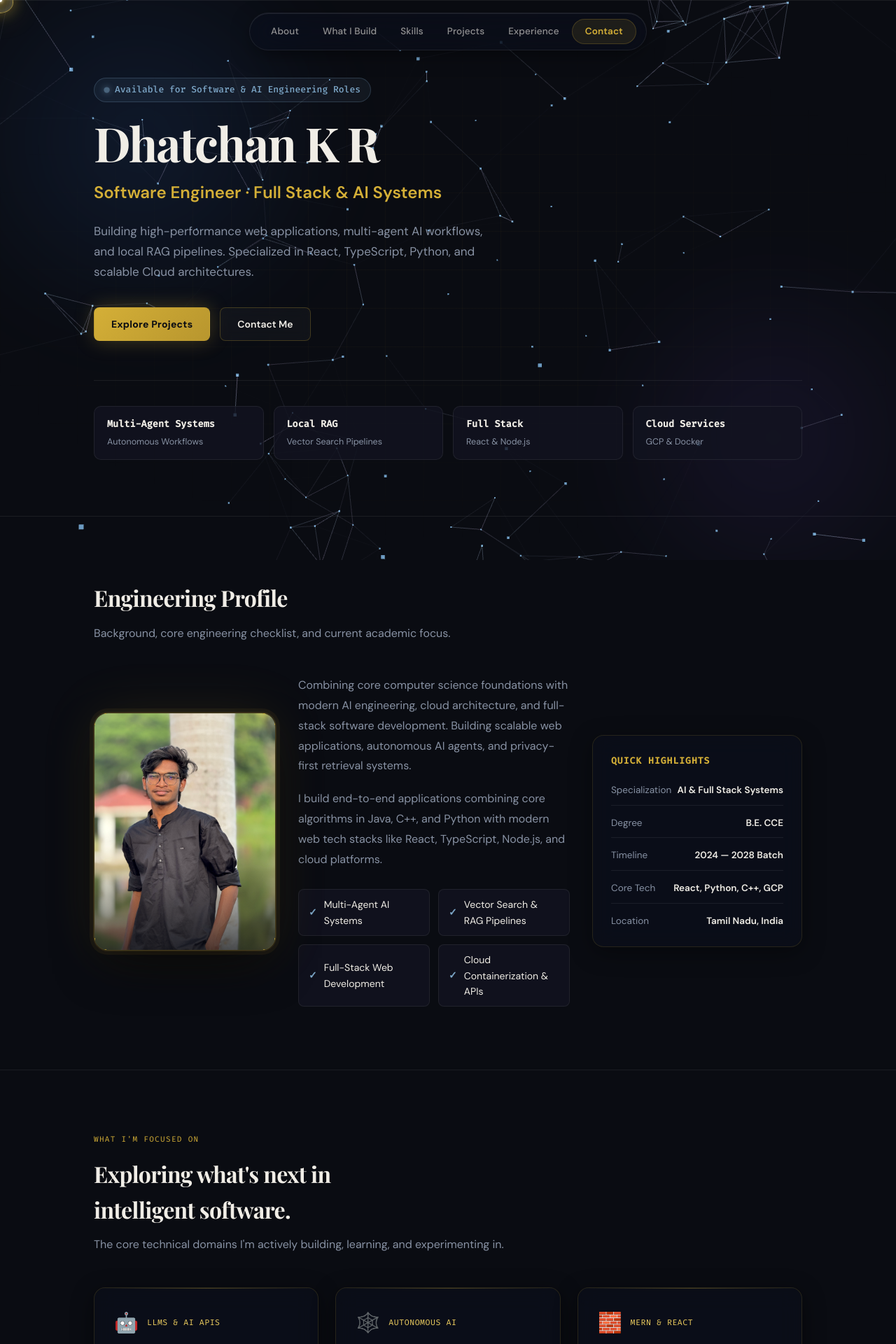
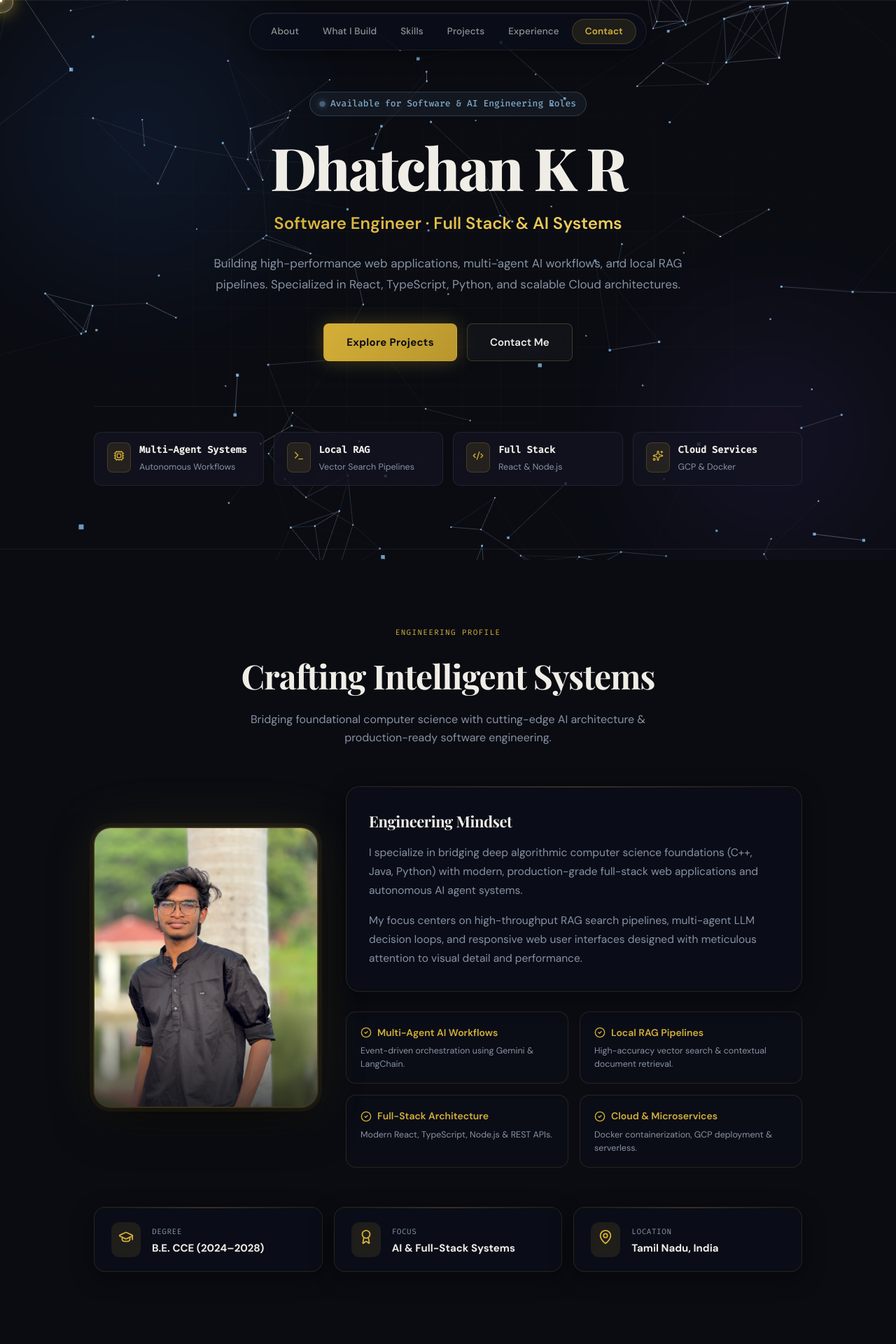
Before and after one commit to dhatchankr/Portfolio, a React (Vite) app: page / in a window 1280 px wide. Shown: the top 1920 px of the page at 70% size. Built offline with nearby package versions, Linux system fonts and the light colour scheme.

Commit message:
feat: centered hero layout & impressive restructured about section with photo & capability grid

```diff
--- a/src/components/About.tsx
+++ b/src/components/About.tsx
@@ -1,27 +1,43 @@
+import { motion } from "motion/react";
 import profileImg from "../assets/images/profile.jpg";
+import { CheckCircle2, Award, Zap, Code, ShieldCheck, MapPin, GraduationCap } from "lucide-react";
 
 export default function About() {
-  const checklist = [
-    "Multi-Agent AI Systems",
-    "Vector Search & RAG Pipelines",
-    "Full-Stack Web Development",
-    "Cloud Containerization & APIs",
+  const capabilities = [
+    { title: "Multi-Agent AI Workflows", desc: "Event-driven orchestration using Gemini & LangChain." },
+    { title: "Local RAG Pipelines", desc: "High-accuracy vector search & contextual document retrieval." },
+    { title: "Full-Stack Architecture", desc: "Modern React, TypeScript, Node.js & REST APIs." },
+    { title: "Cloud & Microservices", desc: "Docker containerization, GCP deployment & serverless." },
   ];
 
   return (
-    <section id="about">
+    <section id="about" style={{ padding: '110px 0', borderTop: '1px solid var(--border)', position: 'relative' }}>
       <div className="container">
-        <h2 className="section-title">Engineering Profile</h2>
-        <p className="section-desc">
-          Background, core engineering checklist, and current academic focus.
+
+        {/* Header Label */}
+        <div style={{ textAlign: 'center', marginBottom: '56px' }}>
+          <span className="section-label">Engineering Profile</span>
+          <h2 className="section-title" style={{ fontSize: 'clamp(32px, 5vw, 48px)' }}>
+            Crafting Intelligent Systems
+          </h2>
+          <p className="section-desc" style={{ margin: '0 auto', maxWidth: '620px' }}>
+            Bridging foundational computer science with cutting-edge AI architecture & production-ready software engineering.
           </p>
+        </div>
 
-        <div className="about-grid" style={{ gridTemplateColumns: '260px 1fr 300px', gap: '32px', alignItems: 'center' }}>
+        {/* Main Grid: Photo Card + Story & Highlights */}
+        <div className="about-redesign-grid">
 
-          {/* Profile Photo */}
-          <div className="about-photo-col" style={{ display: 'flex', justifyContent: 'center' }}>
-            <div className="profile-card" style={{ width: '100%', maxWidth: '260px' }}>
-              <div className="profile-img-wrap" style={{ width: '100%', height: '340px', borderRadius: '20px' }}>
+          {/* Left: Premium Portrait Card */}
+          <motion.div
+            initial={{ opacity: 0, x: -24 }}
+            whileInView={{ opacity: 1, x: 0 }}
+            viewport={{ once: true }}
+            transition={{ duration: 0.6 }}
+            style={{ display: 'flex', justifyContent: 'center' }}
+          >
+            <div className="profile-card" style={{ width: '100%', maxWidth: '320px' }}>
+              <div className="profile-img-wrap" style={{ width: '100%', height: '400px', borderRadius: '24px' }}>
                 <img
                   src={profileImg}
                   alt="Dhatchan K R — Software Engineer"
@@ -34,62 +50,115 @@ export default function About() {
                 <div className="profile-corner profile-corner--br" />
               </div>
             </div>
+          </motion.div>
+
+          {/* Center/Right: Detailed Story & Capabilities */}
+          <motion.div
+            initial={{ opacity: 0, x: 24 }}
+            whileInView={{ opacity: 1, x: 0 }}
+            viewport={{ once: true }}
+            transition={{ duration: 0.6, delay: 0.15 }}
+            style={{ display: 'flex', flexDirection: 'column', gap: '28px' }}
+          >
+            {/* Story Card */}
+            <div className="glass-card" style={{ padding: '32px', borderRadius: '20px' }}>
+              <h3 style={{ fontSize: '22px', fontWeight: 700, color: 'var(--text)', marginBottom: '14px', fontFamily: 'var(--font-heading)' }}>
+                Engineering Mindset
+              </h3>
+              <p style={{ fontSize: '15.5px', lineHeight: 1.75, color: 'var(--text-muted)', marginBottom: '16px' }}>
+                I specialize in bridging deep algorithmic computer science foundations (C++, Java, Python) with modern, production-grade full-stack web applications and autonomous AI agent systems.
+              </p>
+              <p style={{ fontSize: '15.5px', lineHeight: 1.75, color: 'var(--text-muted)' }}>
+                My focus centers on high-throughput RAG search pipelines, multi-agent LLM decision loops, and responsive web user interfaces designed with meticulous attention to visual detail and performance.
+              </p>
             </div>
 
-          {/* Center — text */}
-          <div className="about-text">
-            <p>
-              Combining core computer science foundations with modern AI engineering, cloud architecture, and full-stack software development. Building scalable web applications, autonomous AI agents, and privacy-first retrieval systems.
-            </p>
-            <p>
-              I build end-to-end applications combining core algorithms in Java, C++, and Python with modern web tech stacks like React, TypeScript, Node.js, and cloud platforms.
-            </p>
-
-            {/* Checklist */}
-            <ul className="checklist">
-              {checklist.map((item) => (
-                <li key={item}>{item}</li>
+            {/* Core Capability Cards Grid */}
+            <div style={{ display: 'grid', gridTemplateColumns: 'repeat(auto-fit, minmax(240px, 1fr))', gap: '16px' }}>
+              {capabilities.map((cap) => (
+                <div
+                  key={cap.title}
+                  style={{
+                    background: 'var(--glass-bg)',
+                    border: '1px solid var(--glass-border)',
+                    padding: '18px 20px',
+                    borderRadius: '14px',
+                    display: 'flex',
+                    flexDirection: 'column',
+                    gap: '6px'
+                  }}
+                >
+                  <div style={{ display: 'flex', alignItems: 'center', gap: '8px', color: 'var(--primary)', fontWeight: 600, fontSize: '14px' }}>
+                    <CheckCircle2 size={16} style={{ flexShrink: 0 }} />
+                    <span>{cap.title}</span>
+                  </div>
+                  <span style={{ fontSize: '12.5px', color: 'var(--text-muted)', fontFamily: 'var(--font-main)', lineHeight: 1.5 }}>
+                    {cap.desc}
+                  </span>
+                </div>
               ))}
-            </ul>
             </div>
 
-          {/* Right — sidebar */}
-          <div className="sidebar-box">
-            <h4>Quick Highlights</h4>
-            <div className="info-list">
-              <div className="info-item">
-                <span className="info-label">Specialization</span>
-                <span className="info-val">AI &amp; Full Stack Systems</span>
+          </motion.div>
+
         </div>
-              <div className="info-item">
-                <span className="info-label">Degree</span>
-                <span className="info-val">B.E. CCE</span>
+
+        {/* Bottom Metrics Bar */}
+        <motion.div
+          initial={{ opacity: 0, y: 24 }}
+          whileInView={{ opacity: 1, y: 0 }}
+          viewport={{ once: true }}
+          transition={{ duration: 0.6, delay: 0.3 }}
+          style={{
+            marginTop: '56px',
+            display: 'grid',
+            gridTemplateColumns: 'repeat(auto-fit, minmax(200px, 1fr))',
+            gap: '16px',
+          }}
+        >
+          <div className="glass-card" style={{ padding: '20px 24px', display: 'flex', alignItems: 'center', gap: '16px' }}>
+            <div style={{ color: 'var(--primary)', background: 'rgba(212, 175, 55, 0.1)', padding: '10px', borderRadius: '12px' }}>
+              <GraduationCap size={22} />
             </div>
-              <div className="info-item">
-                <span className="info-label">Timeline</span>
-                <span className="info-val">2024 — 2028 Batch</span>
-              </div>
-              <div className="info-item">
-                <span className="info-label">Core Tech</span>
-                <span className="info-val">React, Python, C++, GCP</span>
-              </div>
-              <div className="info-item">
-                <span className="info-label">Location</span>
-                <span className="info-val">Tamil Nadu, India</span>
-              </div>
+            <div>
+              <span style={{ fontSize: '11px', fontFamily: 'var(--font-mono)', color: 'var(--text-muted)', textTransform: 'uppercase', letterSpacing: '0.05em' }}>Degree</span>
+              <p style={{ fontSize: '15px', fontWeight: 700, color: 'var(--text)', margin: 0 }}>B.E. CCE (2024–2028)</p>
             </div>
           </div>
 
+          <div className="glass-card" style={{ padding: '20px 24px', display: 'flex', alignItems: 'center', gap: '16px' }}>
+            <div style={{ color: 'var(--primary)', background: 'rgba(212, 175, 55, 0.1)', padding: '10px', borderRadius: '12px' }}>
+              <Award size={22} />
+            </div>
+            <div>
+              <span style={{ fontSize: '11px', fontFamily: 'var(--font-mono)', color: 'var(--text-muted)', textTransform: 'uppercase', letterSpacing: '0.05em' }}>Focus</span>
+              <p style={{ fontSize: '15px', fontWeight: 700, color: 'var(--text)', margin: 0 }}>AI & Full-Stack Systems</p>
             </div>
           </div>
 
+          <div className="glass-card" style={{ padding: '20px 24px', display: 'flex', alignItems: 'center', gap: '16px' }}>
+            <div style={{ color: 'var(--primary)', background: 'rgba(212, 175, 55, 0.1)', padding: '10px', borderRadius: '12px' }}>
+              <MapPin size={22} />
+            </div>
+            <div>
+              <span style={{ fontSize: '11px', fontFamily: 'var(--font-mono)', color: 'var(--text-muted)', textTransform: 'uppercase', letterSpacing: '0.05em' }}>Location</span>
+              <p style={{ fontSize: '15px', fontWeight: 700, color: 'var(--text)', margin: 0 }}>Tamil Nadu, India</p>
+            </div>
+          </div>
+        </motion.div>
+
+      </div>
+
       <style>{`
-        @media (max-width: 992px) {
-          .about-grid {
-            grid-template-columns: 1fr !important;
+        .about-redesign-grid {
+          display: grid;
+          grid-template-columns: 320px 1fr;
+          gap: 40px;
+          align-items: center;
         }
-          .about-photo-col {
-            margin-bottom: 16px;
+        @media (max-width: 900px) {
+          .about-redesign-grid {
+            grid-template-columns: 1fr;
           }
         }
       `}</style>
--- a/src/components/Hero.tsx
+++ b/src/components/Hero.tsx
@@ -1,56 +1,120 @@
+import { motion } from "motion/react";
+import { Sparkles, Terminal, Code2, Cpu } from "lucide-react";
+
 export default function Hero() {
   const badges = [
-    { title: "Multi-Agent Systems", sub: "Autonomous Workflows" },
-    { title: "Local RAG",           sub: "Vector Search Pipelines" },
-    { title: "Full Stack",          sub: "React & Node.js" },
-    { title: "Cloud Services",      sub: "GCP & Docker" },
+    { title: "Multi-Agent Systems", sub: "Autonomous Workflows", icon: <Cpu size={16} /> },
+    { title: "Local RAG",           sub: "Vector Search Pipelines", icon: <Terminal size={16} /> },
+    { title: "Full Stack",          sub: "React & Node.js", icon: <Code2 size={16} /> },
+    { title: "Cloud Services",      sub: "GCP & Docker", icon: <Sparkles size={16} /> },
   ];
 
   return (
-    <section id="hero" className="hero">
-      <div className="container">
-
-        {/* Clean Hero Layout */}
-        <div style={{ maxWidth: '800px' }}>
+    <section id="hero" className="hero" style={{ padding: '130px 0 90px', textAlign: 'center' }}>
+      <div className="container" style={{ display: 'flex', flexDirection: 'column', alignItems: 'center' }}>
 
         {/* Status pill */}
-          <div className="status-pill">
+        <motion.div
+          initial={{ opacity: 0, y: -12 }}
+          animate={{ opacity: 1, y: 0 }}
+          transition={{ duration: 0.5 }}
+          className="status-pill"
+          style={{ margin: '0 auto 28px' }}
+        >
           <span className="status-dot" />
           Available for Software &amp; AI Engineering Roles
-          </div>
+        </motion.div>
 
-          {/* Name */}
-          <h1>Dhatchan K R</h1>
+        {/* Hero Name */}
+        <motion.h1
+          initial={{ opacity: 0, y: 16 }}
+          animate={{ opacity: 1, y: 0 }}
+          transition={{ duration: 0.6, delay: 0.1 }}
+          style={{
+            fontSize: 'clamp(44px, 7.5vw, 84px)',
+            fontFamily: 'var(--font-heading)',
+            fontWeight: 800,
+            letterSpacing: '-0.03em',
+            lineHeight: 1.05,
+            color: 'var(--text)',
+            marginBottom: '18px',
+          }}
+        >
+          Dhatchan K R
+        </motion.h1>
 
         {/* Subtitle */}
-          <div className="hero-subtitle">
+        <motion.div
+          initial={{ opacity: 0, y: 16 }}
+          animate={{ opacity: 1, y: 0 }}
+          transition={{ duration: 0.6, delay: 0.2 }}
+          className="hero-subtitle"
+          style={{
+            fontSize: 'clamp(18px, 2.5vw, 24px)',
+            fontWeight: 600,
+            color: 'var(--primary)',
+            marginBottom: '24px',
+            background: 'linear-gradient(135deg, var(--primary), var(--secondary))',
+            WebkitBackgroundClip: 'text',
+            WebkitTextFillColor: 'transparent',
+            backgroundClip: 'text',
+          }}
+        >
           Software Engineer · Full Stack &amp; AI Systems
-          </div>
+        </motion.div>
 
         {/* Bio */}
-          <p className="hero-bio">
+        <motion.p
+          initial={{ opacity: 0, y: 16 }}
+          animate={{ opacity: 1, y: 0 }}
+          transition={{ duration: 0.6, delay: 0.3 }}
+          className="hero-bio"
+          style={{
+            maxWidth: '680px',
+            margin: '0 auto 40px',
+            fontSize: '17px',
+            lineHeight: 1.75,
+            color: 'var(--text-muted)',
+          }}
+        >
           Building high-performance web applications, multi-agent AI workflows, and local RAG pipelines.
           Specialized in React, TypeScript, Python, and scalable Cloud architectures.
-          </p>
+        </motion.p>
 
-          {/* CTAs */}
-          <div className="hero-ctas">
-            <a href="#projects" className="btn btn-primary">
+        {/* CTAs Centered */}
+        <motion.div
+          initial={{ opacity: 0, y: 16 }}
+          animate={{ opacity: 1, y: 0 }}
+          transition={{ duration: 0.6, delay: 0.4 }}
+          className="hero-ctas"
+          style={{ justifyContent: 'center', marginBottom: '64px' }}
+        >
+          <a href="#projects" className="btn btn-primary" style={{ padding: '14px 32px', fontSize: '15px' }}>
             Explore Projects
           </a>
-            <a href="#contact" className="btn btn-secondary">
+          <a href="#contact" className="btn btn-secondary" style={{ padding: '14px 32px', fontSize: '15px' }}>
             Contact Me
           </a>
+        </motion.div>
+
+        {/* Badge cards — centered layout */}
+        <div className="hero-badges" style={{ width: '100%', marginTop: '0' }}>
+          {badges.map((b) => (
+            <div key={b.title} className="badge-item" style={{ textAlign: 'left', display: 'flex', gap: '12px', alignItems: 'flex-start' }}>
+              <div style={{
+                color: 'var(--primary)',
+                background: 'rgba(212, 175, 55, 0.1)',
+                padding: '8px',
+                borderRadius: '8px',
+                border: '1px solid rgba(212, 175, 55, 0.2)',
+                flexShrink: 0
+              }}>
+                {b.icon}
               </div>
-
-        </div>
-
-        {/* Badge cards — full width below */}
-        <div className="hero-badges">
-          {badges.map((b) => (
-            <div key={b.title} className="badge-item">
+              <div>
                 <strong>{b.title}</strong>
                 <span>{b.sub}</span>
+              </div>
             </div>
           ))}
         </div>
```
Lines whose indentation alone changed are shown as unchanged.
